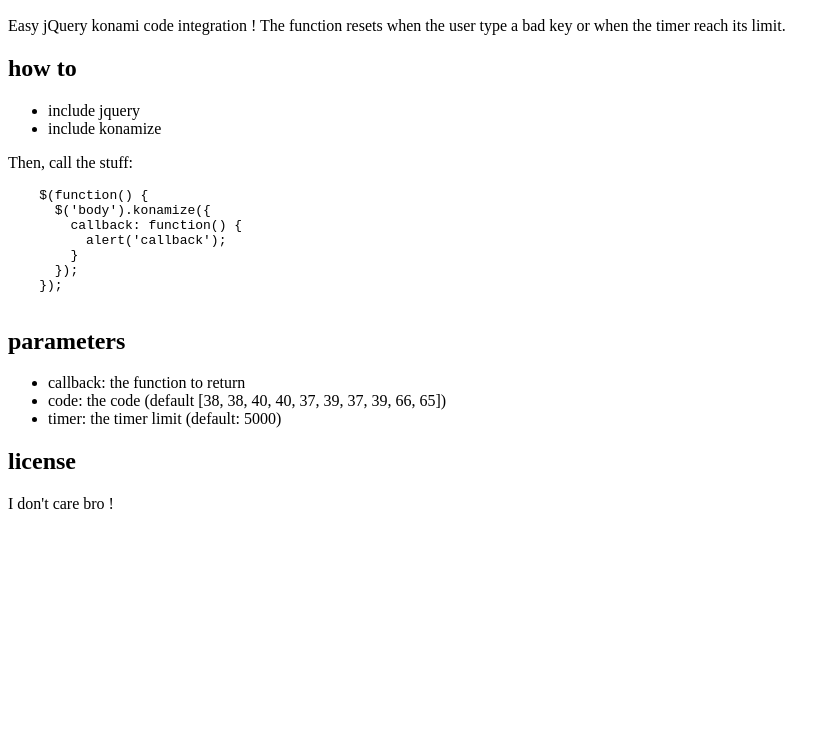
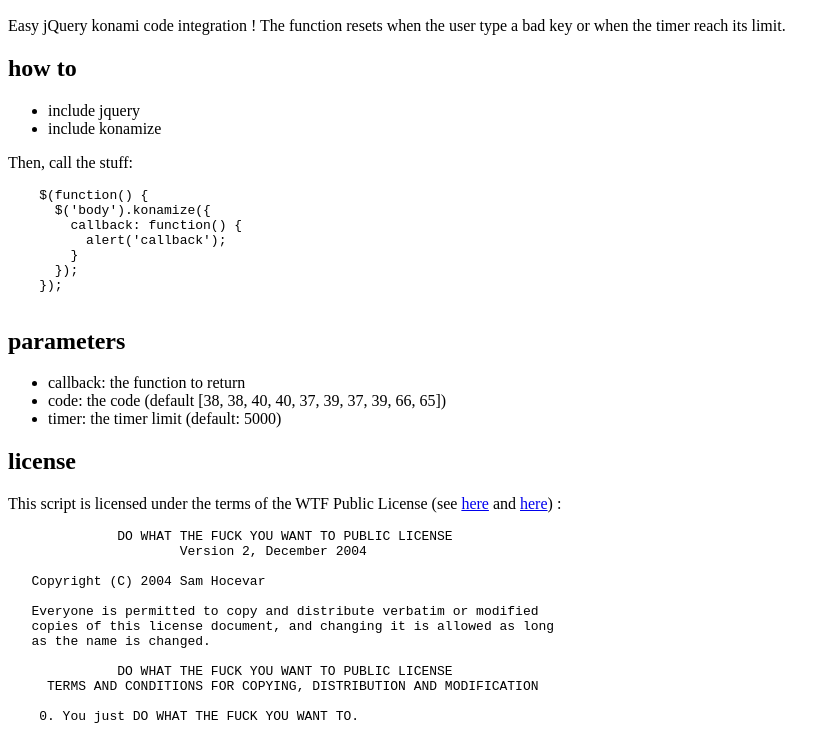
Before and after one commit to SiegfriedEhret/konamize, a plain HTML site: page demo/index.html in a window 1280 px wide. Shown: the part 110-862 px from the top of the page, without its empty margins (0-835 px from the left). Before the commit the page ends 800 px from the top, so only its background shows below. Drawn offline with Linux system fonts and the light colour scheme.

Commit message:
update demo page

```diff
--- a/demo/index.html
+++ b/demo/index.html
@@ -33,7 +33,23 @@
   </ul>
 
   <h2>license</h2>
-  <p>I don't care bro !</p>
+  <p>This script is licensed under the terms of the WTF Public License (see <a href="http://en.wikipedia.org/wiki/WTFPL" target="_blank">here</a> and
+    <a href="http://sam.zoy.org/wtfpl/">here</a>) :</p>
+  <pre>
+              DO WHAT THE FUCK YOU WANT TO PUBLIC LICENSE
+                      Version 2, December 2004
+
+   Copyright (C) 2004 Sam Hocevar <sam@hocevar.net>
+
+   Everyone is permitted to copy and distribute verbatim or modified
+   copies of this license document, and changing it is allowed as long
+   as the name is changed.
+
+              DO WHAT THE FUCK YOU WANT TO PUBLIC LICENSE
+     TERMS AND CONDITIONS FOR COPYING, DISTRIBUTION AND MODIFICATION
+
+    0. You just DO WHAT THE FUCK YOU WANT TO.
+  </pre>
 
   <script type="text/javascript" src="jquery-1.9.1.min.js"></script>
   <script type="text/javascript" src="konamize.js"></script>
```
